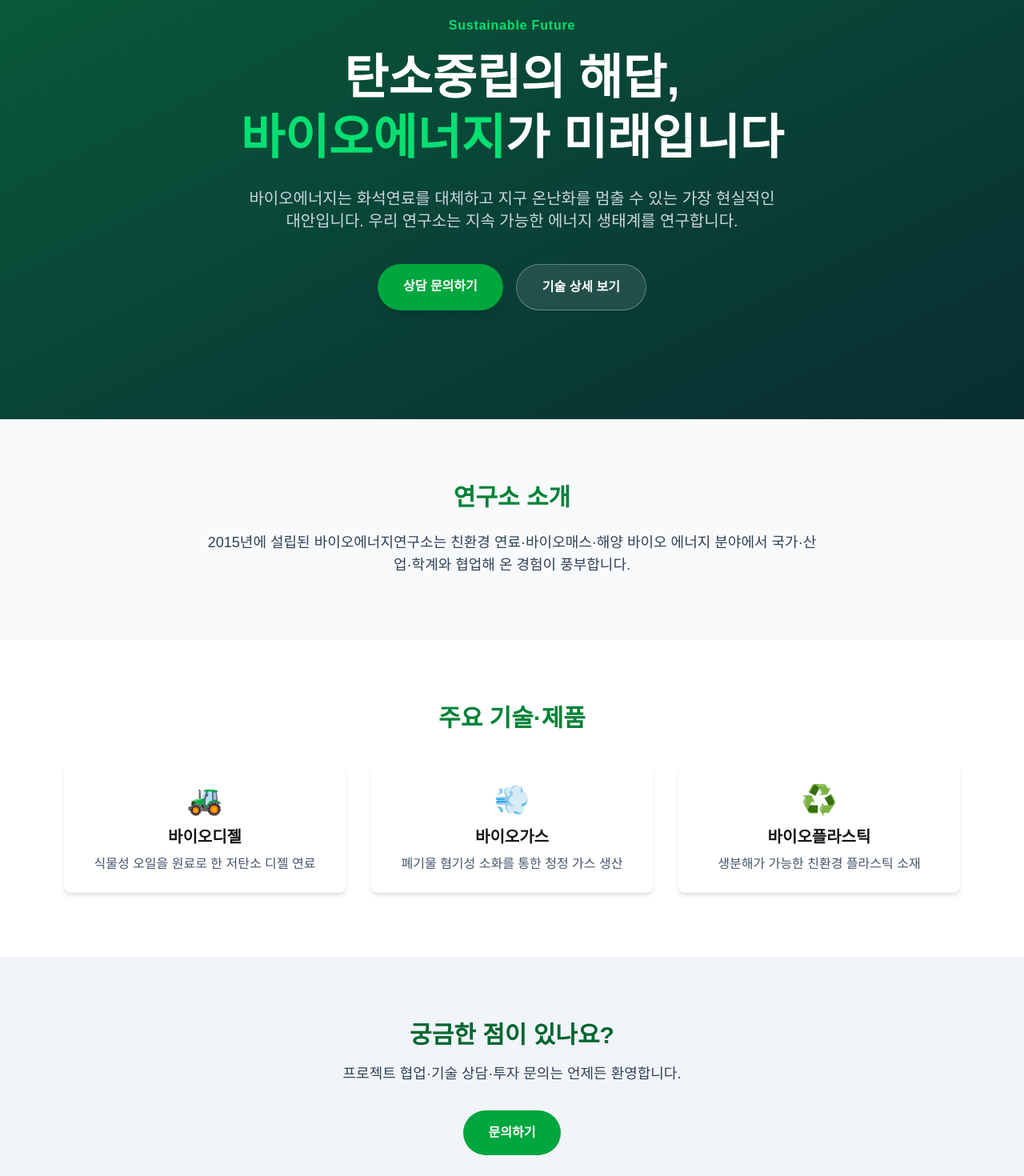
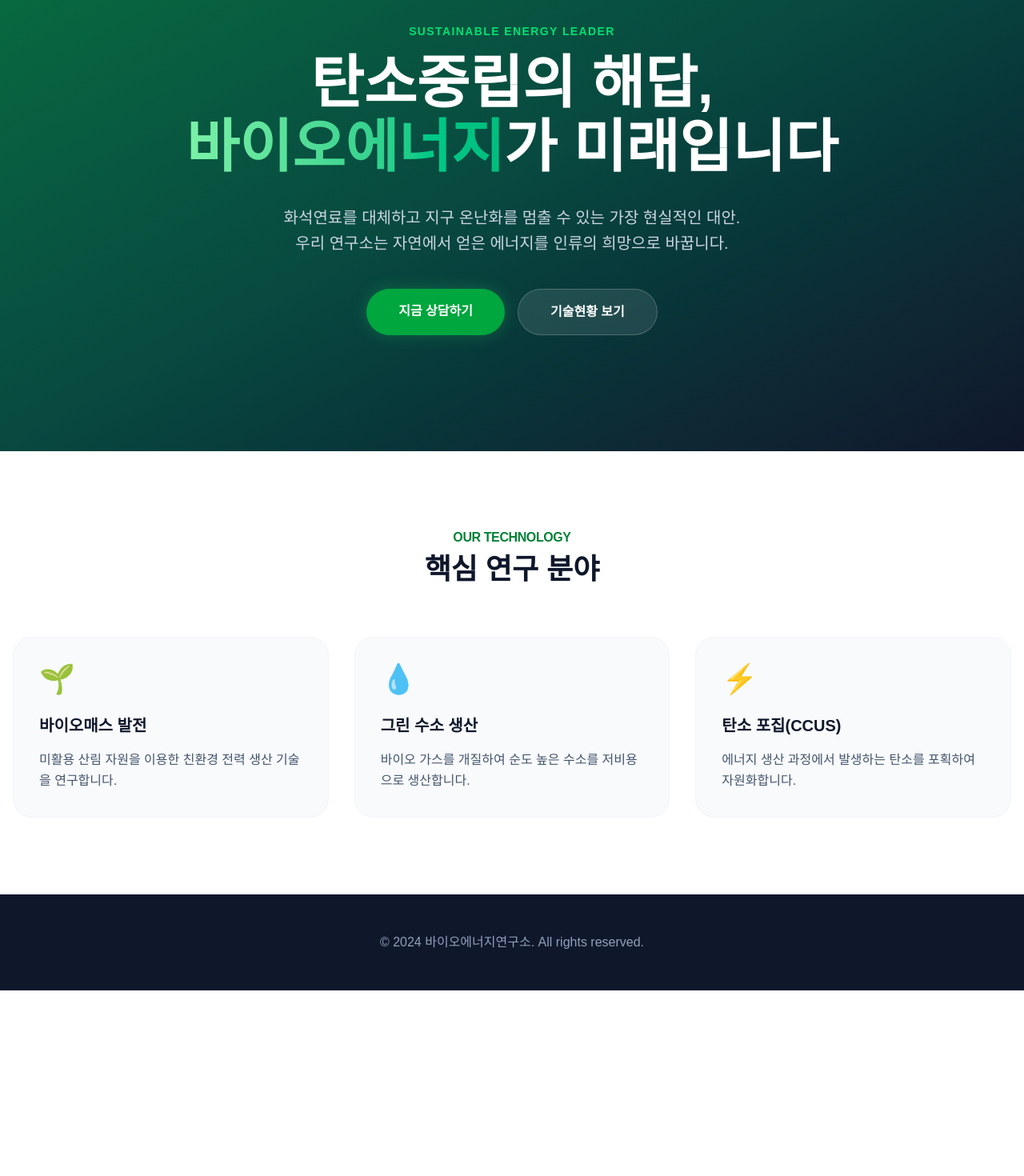
Before and after one commit to cw5444/bioenergy-website, a Next.js app: page / in a window 1280 px wide. Shown: the part 180-1650 px from the top of the page at 80% size. After the commit the page ends 1418 px from the top, so only its background shows below. Built offline with nearby package versions, Linux system fonts and the light colour scheme.

Commit message:
UI: Header and Hero

```diff
--- a/app/page.tsx
+++ b/app/page.tsx
@@ -1,95 +1,57 @@
-import SectionCard from "@/components/SectionCard";
+import Link from "next/link";
 
 export default function Home() {
   return (
     <div>
-      {/* ==== Hero ==== */}
-      <section className="relative h-[80vh] flex items-center justify-center bg-slate-900 overflow-hidden">
-        <div className="absolute inset-0 opacity-40 bg-gradient-to-br from-green-500 to-emerald-900" />
-        <div className="relative z-10 text-center px-4">
-          <h2 className="text-green-400 font-semibold mb-4 tracking-wider">
-            Sustainable Future
-          </h2>
-          <h1 className="text-4xl md:text-6xl font-extrabold text-white mb-6 leading-tight">
+      {/* 1. Hero Section: 그라데이션 핵심 */}
+      <section id="intro" className="relative h-[85vh] flex items-center justify-center bg-slate-900 overflow-hidden">
+        {/* 그라데이션 오버레이 */}
+        <div className="absolute inset-0 opacity-50 bg-gradient-to-br from-green-500 via-emerald-700 to-slate-900" />
+
+        <div className="relative z-10 text-center px-4 max-w-4xl">
+          <h2 className="text-green-400 font-bold mb-4 tracking-widest uppercase text-sm">Sustainable Energy Leader</h2>
+          <h1 className="text-5xl md:text-7xl font-extrabold text-white mb-8 leading-[1.1]">
             탄소중립의 해답, <br />
-            <span className="text-green-400">바이오에너지</span>가 미래입니다
+            <span className="text-transparent bg-clip-text bg-gradient-to-r from-green-300 to-emerald-500">
+              바이오에너지
+            </span>가 미래입니다
           </h1>
-          <p className="text-lg md:text-xl text-slate-300 mb-10 max-w-2xl mx-auto">
-            바이오에너지는 화석연료를 대체하고 지구 온난화를 멈출 수 있는 가장 현실적인 대안입니다.
-            우리 연구소는 지속 가능한 에너지 생태계를 연구합니다.
+          <p className="text-lg md:text-xl text-slate-300 mb-10 leading-relaxed font-light">
+            화석연료를 대체하고 지구 온난화를 멈출 수 있는 가장 현실적인 대안. <br className="hidden md:block" />
+            우리 연구소는 자연에서 얻은 에너지를 인류의 희망으로 바꿉니다.
           </p>
-          <div className="flex flex-col md:flex-row gap-4 justify-center">
-            <a
-              href="#contact"
-              className="bg-green-600 hover:bg-green-700 text-white px-8 py-4 rounded-full font-bold transition shadow-lg"
-            >
-              상담 문의하기
-            </a>
-            <a
-              href="#tech"
-              className="bg-white/10 hover:bg-white/20 text-white border border-white/30 backdrop-blur-sm px-8 py-4 rounded-full font-bold transition"
-            >
-              기술 상세 보기
-            </a>
+          <div className="flex flex-col sm:flex-row gap-4 justify-center">
+            <Link href="/contact" className="bg-green-600 hover:bg-green-500 text-white px-10 py-4 rounded-full font-xl font-bold transition-all shadow-[0_0_20px_rgba(34,197,94,0.3)]">
+              지금 상담하기
+            </Link>
+            <Link href="#tech" className="bg-white/10 hover:bg-white/20 text-white border border-white/20 backdrop-blur-md px-10 py-4 rounded-full font-xl font-bold transition-all">
+              기술현황 보기
+            </Link>
           </div>
         </div>
       </section>
 
-      {/* ==== 연구소 소개 (Intro) ==== */}
-      <section id="intro" className="py-20 bg-slate-50">
-        <div className="max-w-5xl mx-auto px-4 text-center">
-          <h2 className="text-3xl font-bold text-green-700 mb-6">
-            연구소 소개
-          </h2>
-          <p className="text-lg text-slate-700 max-w-3xl mx-auto">
-            2015년에 설립된 바이오에너지연구소는 친환경 연료·바이오매스·해양 바이오
-            에너지 분야에서 국가·산업·학계와 협업해 온 경험이 풍부합니다.
-          </p>
-        </div>
-      </section>
+      {/* 2. Tech Section */}
+      <section id="tech" className="py-24 bg-white">
+        <div className="max-w-7xl mx-auto px-4">
+          <div className="text-center mb-16">
+            <h2 className="text-green-700 font-bold mb-2 uppercase tracking-tight">Our Technology</h2>
+            <h3 className="text-4xl font-extrabold text-slate-900">핵심 연구 분야</h3>
+          </div>
 
-      {/* ==== 기술 현황 (Tech) ==== */}
-      <section id="tech" className="py-20 bg-white">
-        <div className="max-w-6xl mx-auto px-4">
-          <h2 className="text-3xl font-bold text-center text-green-700 mb-10">
-            주요 기술·제품
-          </h2>
-
-          <div className="grid grid-cols-1 md:grid-cols-3 gap-8">
-            <SectionCard
-              title="바이오디젤"
-              description="식물성 오일을 원료로 한 저탄소 디젤 연료"
-              icon="🚜"
-            />
-            <SectionCard
-              title="바이오가스"
-              description="폐기물 혐기성 소화를 통한 청정 가스 생산"
-              icon="💨"
-            />
-            <SectionCard
-              title="바이오플라스틱"
-              description="생분해가 가능한 친환경 플라스틱 소재"
-              icon="♻️"
-            />
+          <div className="grid md:grid-cols-3 gap-8">
+            {[
+              { title: "바이오매스 발전", desc: "미활용 산림 자원을 이용한 친환경 전력 생산 기술을 연구합니다.", icon: "🌱" },
+              { title: "그린 수소 생산", desc: "바이오 가스를 개질하여 순도 높은 수소를 저비용으로 생산합니다.", icon: "💧" },
+              { title: "탄소 포집(CCUS)", desc: "에너지 생산 과정에서 발생하는 탄소를 포획하여 자원화합니다.", icon: "⚡" },
+            ].map((item, idx) => (
+              <div key={idx} className="p-8 rounded-3xl bg-slate-50 border border-slate-100 hover:border-green-200 transition-colors group">
+                <div className="text-4xl mb-6">{item.icon}</div>
+                <h4 className="text-xl font-bold mb-4 text-slate-900 group-hover:text-green-700 transition-colors">{item.title}</h4>
+                <p className="text-slate-600 leading-relaxed">{item.desc}</p>
+              </div>
+            ))}
           </div>
-        </div>
-      </section>
-
-      {/* ==== Contact Call‑to‑Action (앵커) ==== */}
-      <section id="contact" className="py-20 bg-slate-100">
-        <div className="max-w-2xl mx-auto text-center">
-          <h2 className="text-3xl font-bold text-green-800 mb-4">
-            궁금한 점이 있나요?
-          </h2>
-          <p className="text-lg text-slate-700 mb-8">
-            프로젝트 협업·기술 상담·투자 문의는 언제든 환영합니다.
-          </p>
-          <a
-            href="/contact"
-            className="inline-block bg-green-600 hover:bg-green-700 text-white px-8 py-4 rounded-full font-semibold transition"
-          >
-            문의하기
-          </a>
         </div>
       </section>
     </div>
--- /dev/null
+++ b/postcss.config.js
@@ -0,0 +1,7 @@
+// postcss.config.js
+module.exports = {
+  plugins: {
+    tailwindcss: {},
+    autoprefixer: {},
+  },
+};
--- /dev/null
+++ b/tailwind.config.ts
@@ -0,0 +1,28 @@
+// tailwind.config.ts
+import type { Config } from "tailwindcss";
+
+const config: Config = {
+  // Next.js가 사용하는 파일들을 모두 스캔하도록 지정
+  content: [
+    "./app/**/*.{js,ts,jsx,tsx,mdx}",
+    "./components/**/*.{js,ts,jsx,tsx,mdx}",
+    "./src/**/*.{js,ts,jsx,tsx,mdx}", // src 폴더를 쓰는 경우
+  ],
+  theme: {
+    extend: {
+      colors: {
+        // “primary” 라는 이름으로 녹색 팔레트를 정의
+        primary: {
+          light: "#4ade80",   // green‑400
+          DEFAULT: "#16a34a", // green‑600 (메인 색)
+          dark: "#15803d",    // green‑700
+        },
+        // 필요하면 추가 색상도 여기서 확장
+        // 예: secondary: "#ffb400",
+      },
+    },
+  },
+  plugins: [],
+};
+
+export default config;
```
